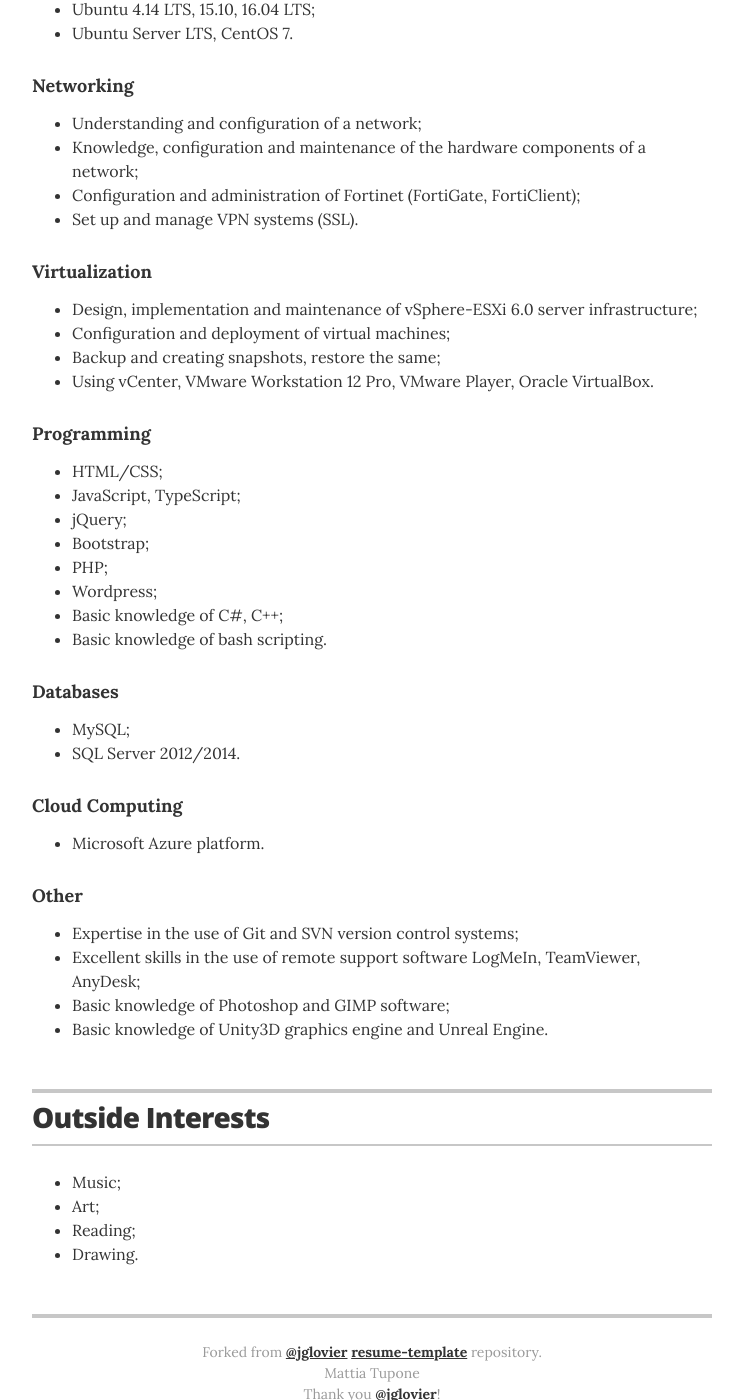
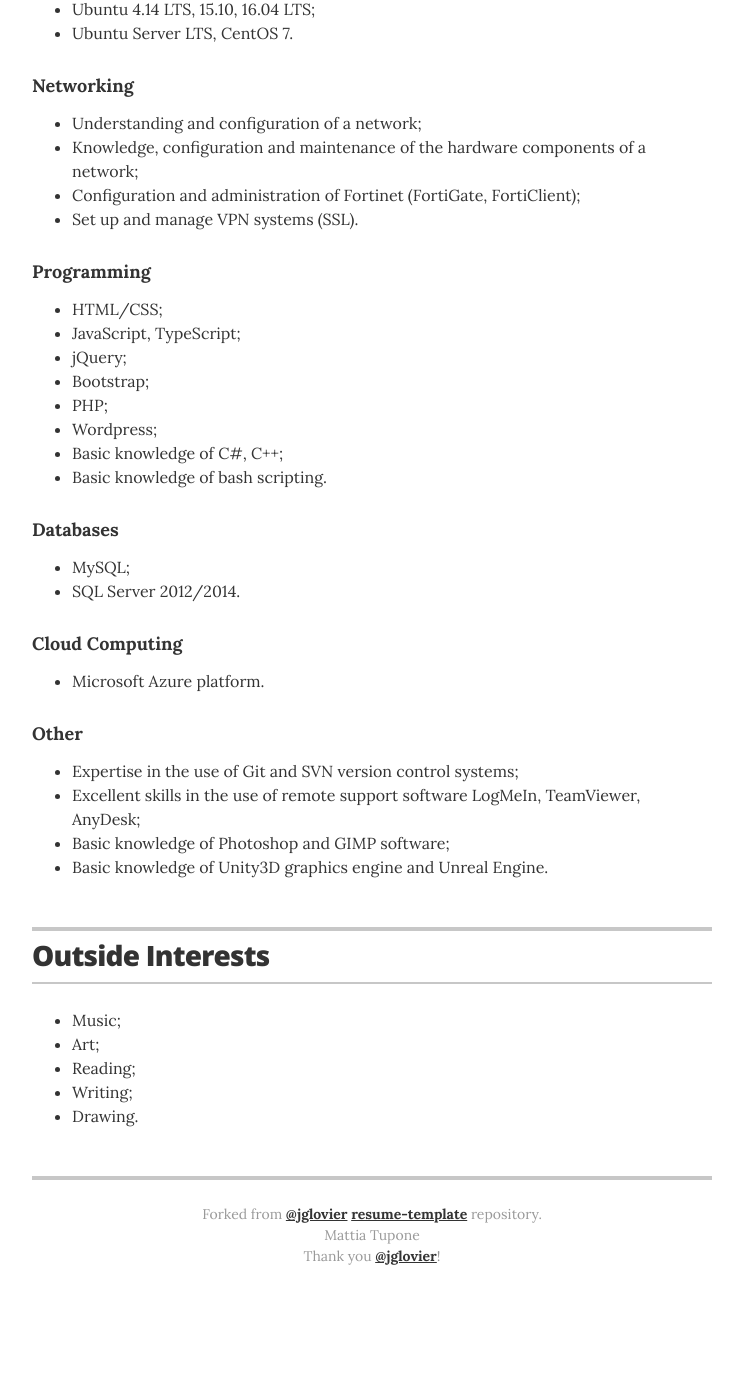
Before and after one commit to jglovier/resume-template, a Jekyll site: the page built from index.html, in a window 1280 px wide and 1400 px high, scrolled down 1374 px. Shown: the whole window, without its empty margins (268-1011 px from the left). Built offline with Jekyll 4.4.1, drawn with Linux system fonts in a browser that asks for light colours; after the commit the page ends 2689 px from its top, so only the background shows below that.

Commit message:
Updated infos

```diff
--- a/_data/interests.yml
+++ b/_data/interests.yml
@@ -2,4 +2,5 @@
 - description: Music;
 - description: Art;
 - description: Reading;
+- description: Writing;
 - description: Drawing.
--- a/_data/skills.yml
+++ b/_data/skills.yml
@@ -17,13 +17,6 @@
     <li>Knowledge, configuration and maintenance of the hardware components of a network;</li>
     <li>Configuration and administration of Fortinet (FortiGate, FortiClient);</li>
     <li>Set up and manage VPN systems (SSL).</li>
-
-- skill: Virtualization
-  description: <ul class="resume-item-list">
-    <li>Design, implementation and maintenance of vSphere-ESXi 6.0 server infrastructure;</li>
-    <li>Configuration and deployment of virtual machines;</li>
-    <li>Backup and creating snapshots, restore the same;</li>
-    <li>Using vCenter, VMware Workstation 12 Pro, VMware Player, Oracle VirtualBox.</li>
 
 - skill: Programming
   description: <ul class="resume-item-list">
```
Also changed, not shown: _data/recognitions.yml (+4 -14 lines), images/cert.jpg (added).
